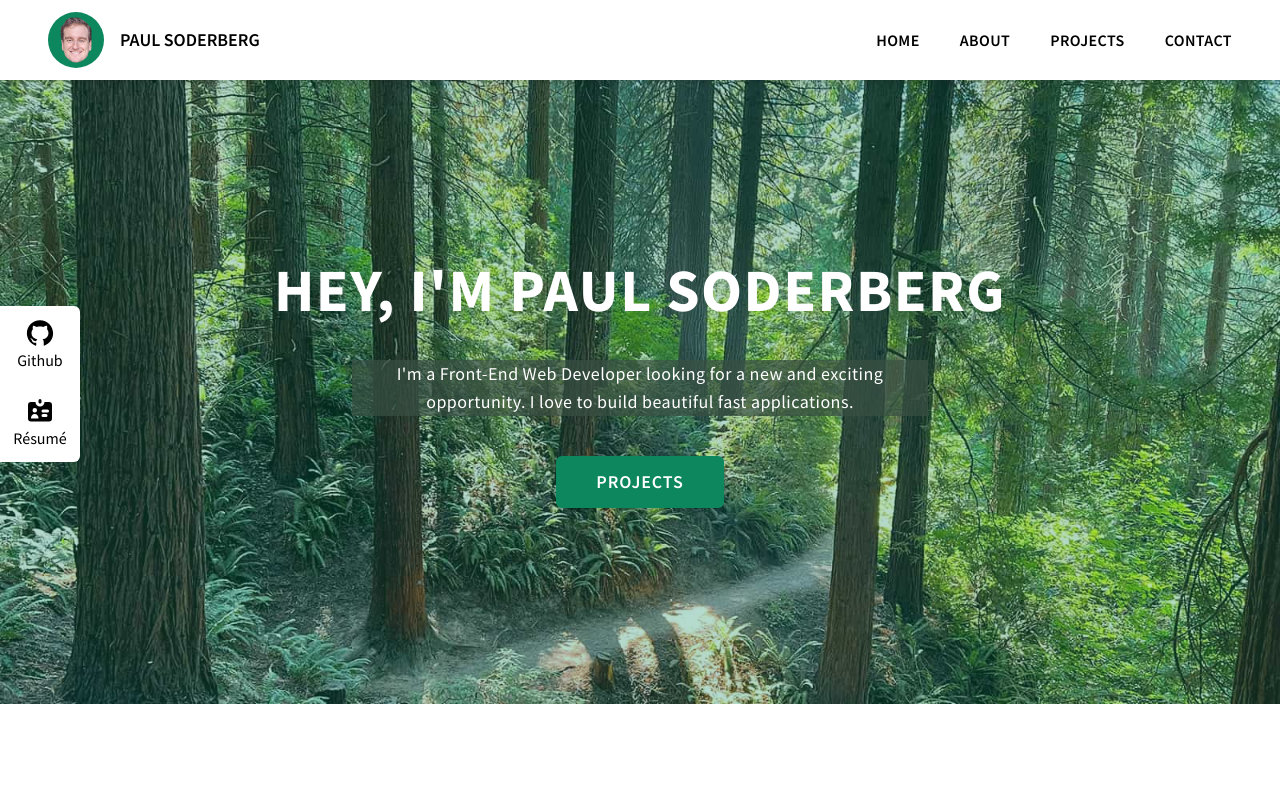
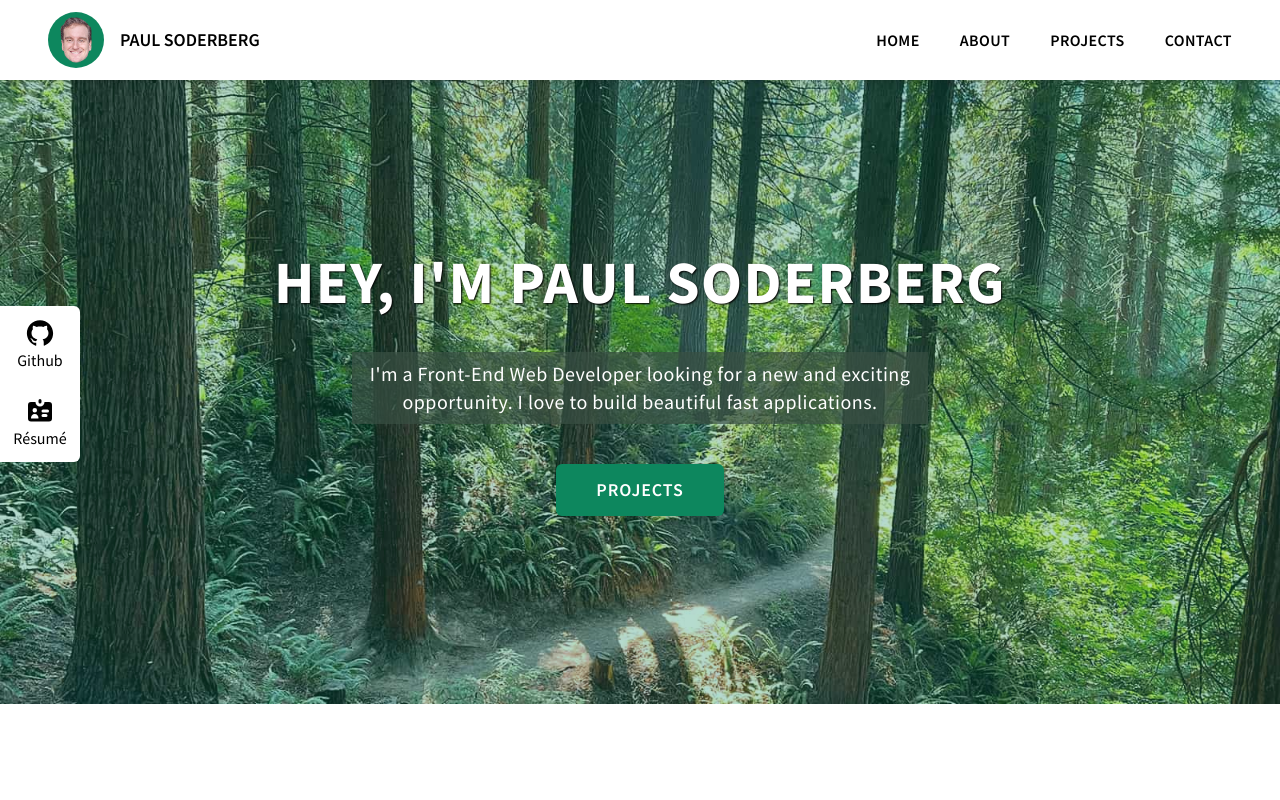
Before and after one commit to Sody15/my-portfolio, a React (Vite) app: page / in a window 1280 px wide. Shown: the top 800 px of the page. Built offline with nearby package versions, Linux system fonts and the light colour scheme.

Commit message:
Hero style fixes

```diff
--- a/src/components/layout/Hero.tsx
+++ b/src/components/layout/Hero.tsx
@@ -42,7 +42,7 @@ const Hero = () => {
             I'm Paul Soderberg
           </motion.h1>
         </div>
-        <p className='max-w-xl bg-[#395043]/[.7]'>
+        <p className='text-xl max-w-xl bg-[#395043]/[.7] py-2'>
           I'm a Front-End Web Developer looking for a new and exciting opportunity. I love to build beautiful fast
           applications.
         </p>
--- a/src/index.css
+++ b/src/index.css
@@ -33,6 +33,7 @@ body {
 
 h1 {
   @apply text-4xl md:text-6xl font-bold uppercase tracking-wide;
+  text-shadow: 1px 1px 2px black;
 }
 
 h2 {
```
